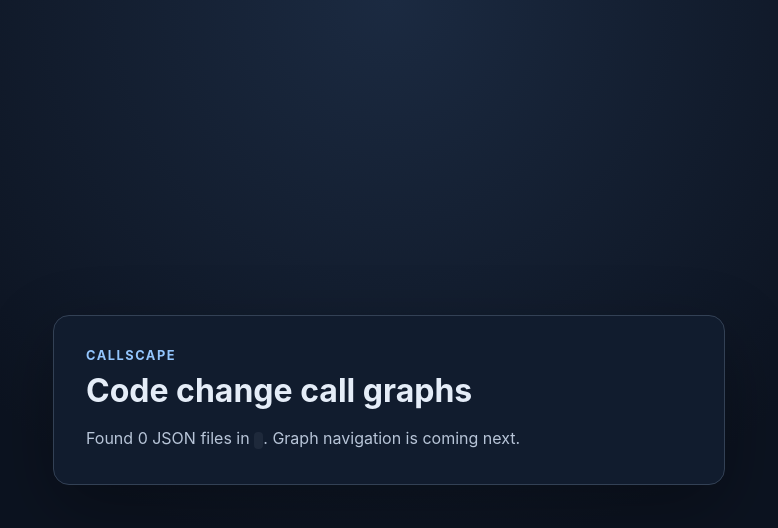
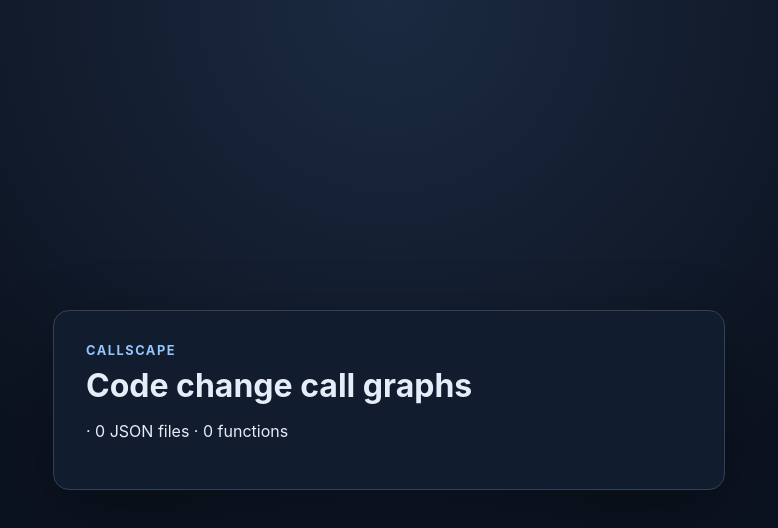
Before and after one commit to rMaxiQp/callescape, a React (Vite) app: page / in a window 1280 px wide. Shown: the top 528 px of the page, without its empty margins (251-1029 px from the left). Built offline with nearby package versions, Linux system fonts and the light colour scheme.

Commit message:
Implement graph validation and exact line diff

```diff
--- a/src/App.jsx
+++ b/src/App.jsx
@@ -1,16 +1,39 @@
+import { useState } from 'react'
 import { graphFileSources, graphRootName } from 'virtual:graph-files'
+import { firstValidGraph, parseGraph } from './graph.js'
 
 export default function App() {
-  const fileCount = Object.keys(graphFileSources).length
+  const [initial] = useState(() => firstValidGraph(graphFileSources))
+  const [activePath, setActivePath] = useState(initial.path)
+  const [graph, setGraph] = useState(initial.graph)
+  const [error, setError] = useState(null)
+  const paths = Object.keys(graphFileSources).sort()
+
+  function openGraph(path) {
+    try {
+      const nextGraph = parseGraph(graphFileSources[path])
+      setGraph(nextGraph)
+      setActivePath(path)
+      setError(null)
+    } catch (cause) {
+      setError(`${path}: ${cause.message}`)
+    }
+  }
+
   return (
     <main className="app-shell">
       <section className="welcome-card" aria-labelledby="app-title">
         <p className="eyebrow">Callscape</p>
-        <h1 id="app-title">Code change call graphs</h1>
-        <p>
-          Found {fileCount} JSON {fileCount === 1 ? 'file' : 'files'} in{' '}
-          <code>{graphRootName}</code>. Graph navigation is coming next.
-        </p>
+        <h1 id="app-title">{graph?.title || 'Code change call graphs'}</h1>
+        <p>{graphRootName} · {paths.length} JSON files · {graph?.functions.length || 0} functions</p>
+        {error && <p role="alert">{error} <button onClick={() => setError(null)}>Dismiss</button></p>}
+        <div className="file-preview">
+          {paths.map((path) => (
+            <button key={path} aria-current={path === activePath ? 'page' : undefined} onClick={() => openGraph(path)}>
+              {path}
+            </button>
+          ))}
+        </div>
       </section>
     </main>
   )
--- /dev/null
+++ b/src/graph.js
@@ -0,0 +1,131 @@
+const LEGACY_SEPARATOR = '===================='
+
+function normalizePseudocode(value, field, id) {
+  if (value == null) return ''
+  if (Array.isArray(value)) value = value.join('\n')
+  if (typeof value !== 'string') {
+    throw new Error(`Function ${id}: ${field} must be a string or array.`)
+  }
+  return value.split('\n')
+    .filter((line) => line.trim() !== LEGACY_SEPARATOR)
+    .join('\n')
+    .trim()
+}
+
+export function normalizeGraph(input) {
+  if (!input || typeof input !== 'object' || Array.isArray(input)) {
+    throw new Error('Graph must be an object.')
+  }
+  if (!Array.isArray(input.functions)) {
+    throw new Error('Graph must contain a functions array.')
+  }
+  if (input.title != null && typeof input.title !== 'string') {
+    throw new Error('Graph title must be a string.')
+  }
+  if (input.calls != null && !Array.isArray(input.calls)) {
+    throw new Error('Graph calls must be an array.')
+  }
+
+  const ids = new Set()
+  const functions = input.functions.map((entry, index) => {
+    if (!entry || typeof entry !== 'object' || Array.isArray(entry)) {
+      throw new Error(`Function ${index + 1} must be an object.`)
+    }
+    if (typeof entry.id !== 'string' || !entry.id.trim()) {
+      throw new Error(`Function ${index + 1} needs a string id.`)
+    }
+    if (ids.has(entry.id)) {
+      throw new Error(`Duplicate function id: ${entry.id}`)
+    }
+    ids.add(entry.id)
+    if (entry.name != null && typeof entry.name !== 'string') {
+      throw new Error(`Function ${entry.id}: name must be a string.`)
+    }
+    if (entry.file != null && typeof entry.file !== 'string') {
+      throw new Error(`Function ${entry.id}: file must be a string.`)
+    }
+
+    const before = normalizePseudocode(entry.before, 'before', entry.id)
+    const after = normalizePseudocode(entry.after, 'after', entry.id)
+    if (!before && !after) {
+      throw new Error(`Function ${entry.id} needs before or after behavior.`)
+    }
+    return {
+      id: entry.id,
+      name: entry.name || entry.id,
+      file: entry.file || '',
+      before,
+      after,
+    }
+  })
+
+  const calls = (input.calls || []).map((call, index) => {
+    if (!call || typeof call !== 'object' || Array.isArray(call)) {
+      throw new Error(`Call ${index + 1} must be an object.`)
+    }
+    if (typeof call.from !== 'string' || !ids.has(call.from)) {
+      throw new Error(`Call ${index + 1} has an unknown caller: ${call.from}`)
+    }
+    if (typeof call.to !== 'string' || !ids.has(call.to)) {
+      throw new Error(`Call ${index + 1} has an unknown callee: ${call.to}`)
+    }
+    if (call.label != null && typeof call.label !== 'string') {
+      throw new Error(`Call ${index + 1}: label must be a string.`)
+    }
+    return { from: call.from, to: call.to, label: call.label || '' }
+  })
+
+  return { title: input.title || 'Untitled call graph', functions, calls }
+}
+
+export function parseGraph(source) {
+  return normalizeGraph(JSON.parse(source))
+}
+
+export function firstValidGraph(sources) {
+  const paths = Object.keys(sources).sort()
+  for (const path of paths) {
+    try {
+      return { path, graph: parseGraph(sources[path]) }
+    } catch {
+      // Invalid files remain selectable so their error can be shown on demand.
+    }
+  }
+  return { path: null, graph: null }
+}
+
+export function diffPseudocode(before, after) {
+  const beforeLines = before ? before.split('\n') : []
+  const afterLines = after ? after.split('\n') : []
+  const n = beforeLines.length
+  const m = afterLines.length
+  const matrix = Array.from({ length: n + 1 }, () => Array(m + 1).fill(0))
+
+  for (let i = n - 1; i >= 0; i--) {
+    for (let j = m - 1; j >= 0; j--) {
+      matrix[i][j] = beforeLines[i] === afterLines[j]
+        ? matrix[i + 1][j + 1] + 1
+        : Math.max(matrix[i + 1][j], matrix[i][j + 1])
+    }
+  }
+
+  const matchedBefore = new Set()
+  const matchedAfter = new Set()
+  let i = 0
+  let j = 0
+  while (i < n && j < m) {
+    if (beforeLines[i] === afterLines[j]) {
+      matchedBefore.add(i++)
+      matchedAfter.add(j++)
+    } else if (matrix[i + 1][j] >= matrix[i][j + 1]) {
+      i++
+    } else {
+      j++
+    }
+  }
+
+  return {
+    before: beforeLines.map((text, index) => ({ text, type: matchedBefore.has(index) ? 'unchanged' : 'removed' })),
+    after: afterLines.map((text, index) => ({ text, type: matchedAfter.has(index) ? 'unchanged' : 'added' })),
+  }
+}
--- a/src/styles.css
+++ b/src/styles.css
@@ -74,3 +74,24 @@
   background: #1e293b;
   color: #dbeafe;
 }
+
+.file-preview {
+  display: grid;
+  gap: 0.4rem;
+  max-height: 20rem;
+  overflow: auto;
+}
+
+.file-preview button {
+  padding: 0.5rem;
+  border: 1px solid #334155;
+  border-radius: 0.35rem;
+  background: #182438;
+  color: #dbeafe;
+  cursor: pointer;
+  text-align: left;
+}
+
+.file-preview button[aria-current="page"] {
+  border-color: #60a5fa;
+}
```
Also changed, not shown: tasks/task-003-graph-model.md (deleted, +0 -24 lines), tasks/README.md.
